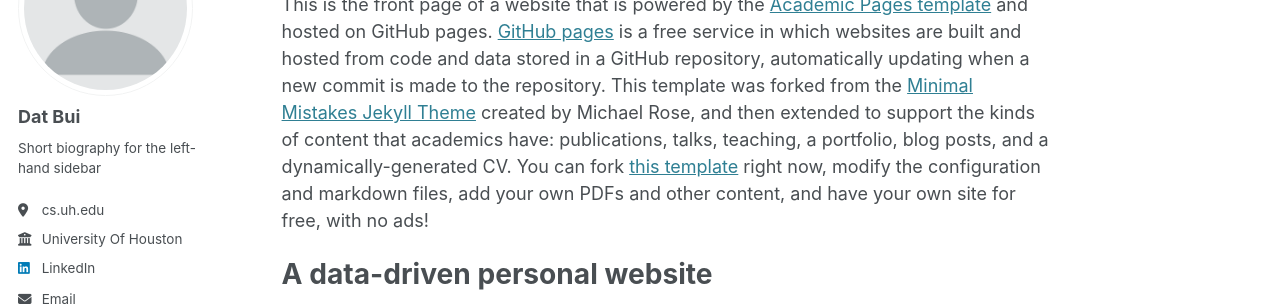
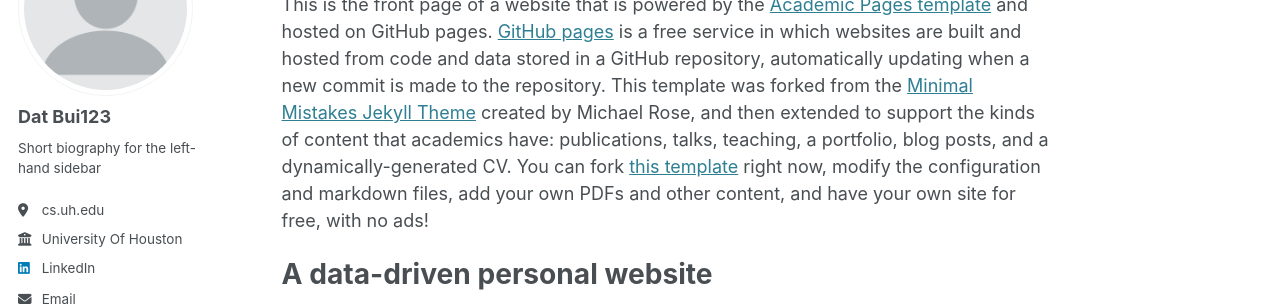
Before and after one commit to thanhdatbq/datbui.github.io, a Jekyll site: the page built from _pages/about.md, in a window 1280 px wide. Shown: the part 185-491 px from the top of the page. Built offline with Jekyll 4.4.1, drawn with Linux system fonts in a browser that asks for light colours; some web fonts are replaced.

Commit message:
update 2nd

```diff
--- a/_config.yml
+++ b/_config.yml
@@ -22,7 +22,7 @@ repository               : "thanhdatbq/datbui.github.io"
 author:
   # Biographic information
   avatar           : "profile.png"
-  name             : "Dat Bui"
+  name             : "Dat Bui123"
   pronouns         : # example: "she/her"
   bio              : "Short biography for the left-hand sidebar"
   location         : "https://www.uh.edu/nsm/computer-science/"
```
Also changed, not shown: .github/    workflows  /scrape_talks.yml (deleted).
